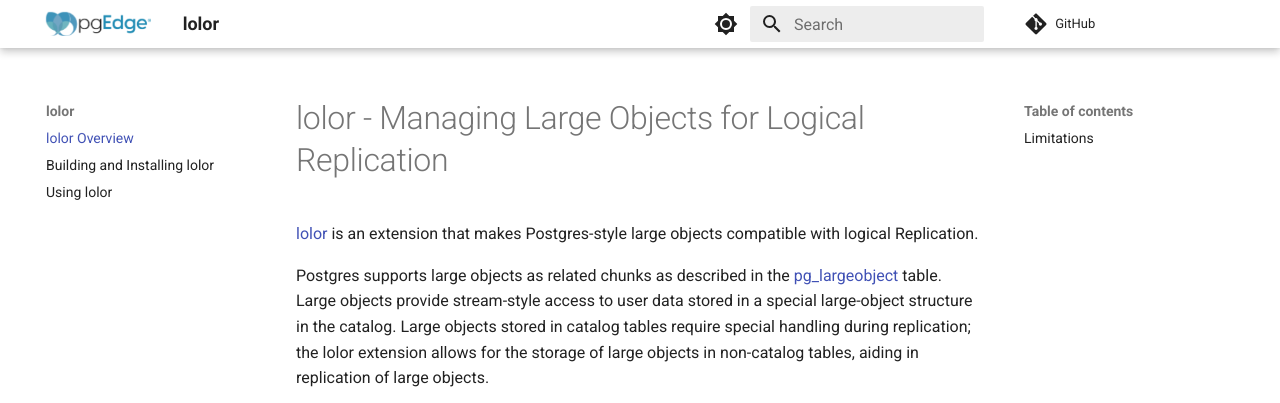
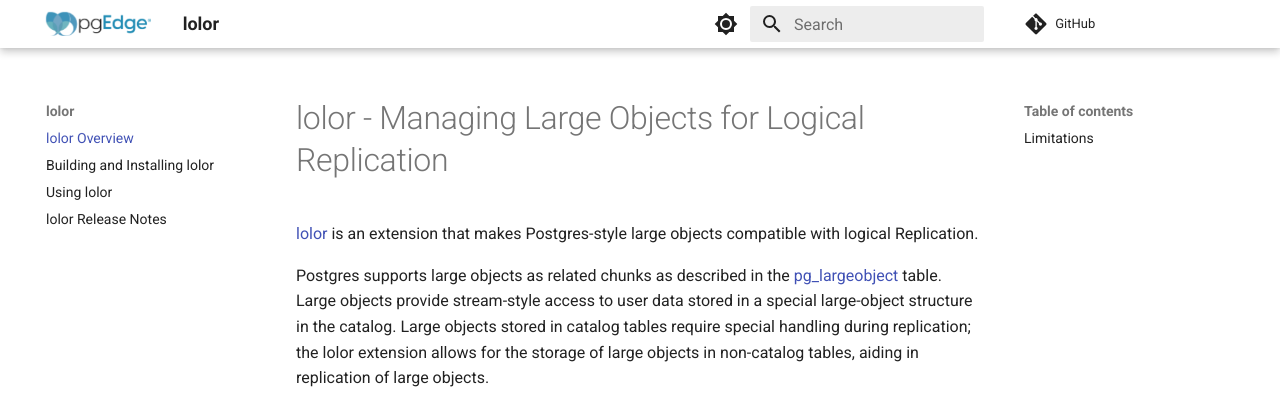
Before and after one commit to pgEdge/lolor, an MkDocs documentation site: the page built from docs/index.md, in a window 1280 px wide. Shown: the top 403 px of the page. Built offline with MkDocs 1.6.1 and Material for MkDocs 9.7.7, drawn with Linux system fonts in a browser that asks for light colours; comment, search, counter and statistics services are not loaded.

Commit message:
Added lolor Release Notes to Nav Tree for online content

```diff
--- a/mkdocs.yml
+++ b/mkdocs.yml
@@ -52,3 +52,4 @@
   - lolor Overview: index.md
   - Building and Installing lolor: install_configure.md
   - Using lolor: using_lolor.md
+  - lolor Release Notes: lolor_release_notes.md
```
